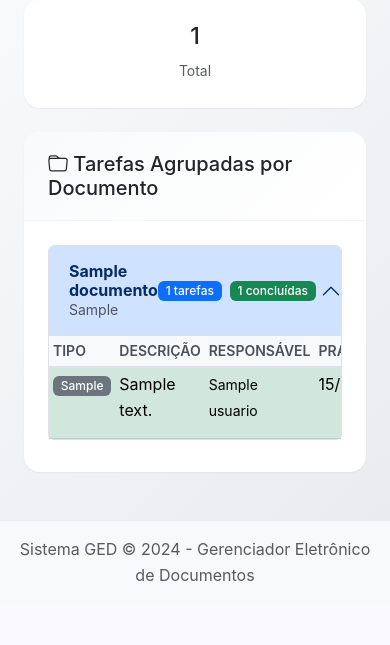
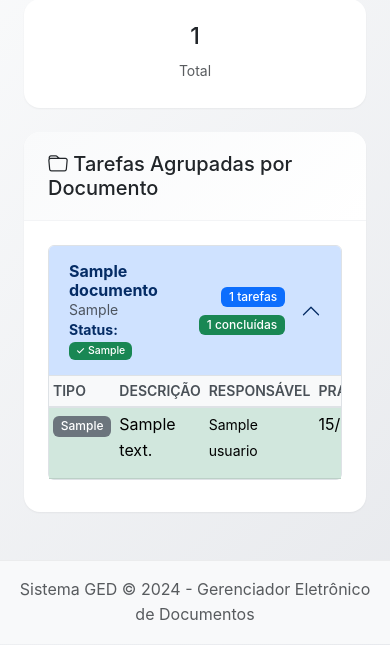
Before and after one commit to febaemanuel/ged, a Flask app: page /tarefas in a window 390 px wide. Shown: the part 894-1539 px from the top of the page. Before the commit the page ends 1475 px from the top, so only its background shows below. Run offline with Flask 3, Linux system fonts and the light colour scheme; a user stored in the database is signed in; tables that the repository leaves empty hold one stand-in row (values such as "Sample post"); some libraries are stand-ins or nearby versions.

Commit message:
FEAT: Adiciona status atual do workflow no header do accordion
Melhoria na visualização de tarefas agrupadas:

1. STATUS ATUAL VISÍVEL
   - Mostra a última tarefa vigente no header do accordion
   - Se tem pendente: mostra a pendente com badge amarelo ⏳
   - Se só tem concluídas: mostra a última concluída com badge verde ✓
   - Exemplo: "Status: ⏳ Validar e Codificar Documento"
   - Exemplo: "Status: ✓ Publicar Documento Aprovado"

2. LÓGICA DE DETECÇÃO
   - Prioridade 1: Tarefa pendente mais urgente (menor prazo)
   - Prioridade 2: Última tarefa concluída (mais recente)
   - Facilita saber em que etapa do workflow está

3. VISUAL MELHORADO
   - Header reorganizado com flexbox
   - Status destacado logo abaixo do código
   - Badges à direita mantidos
   - Layout responsivo

ANTES:
dasds (MAN-PROV-...)
2 tarefas | 2 concluídas

AGORA:
dasds (MAN-PROV-...)
Status: ✓ Publicar Documento Aprovado
2 tarefas | 2 concluídas

Arquivos modificados:
- app/routes/routes_view.py - Detecta tarefa atual
- app/templates/tarefas.html - Exibe status no header

```diff
--- a/app/routes/routes_view.py
+++ b/app/routes/routes_view.py
@@ -518,13 +518,29 @@ def tarefas():
         pendentes = sum(1 for t in tarefas_doc if not t.concluida)
         concluidas = sum(1 for t in tarefas_doc if t.concluida)
 
+        # Determina status atual (última tarefa vigente)
+        # Prioridade: pendente mais urgente, ou última concluída
+        tarefa_atual = None
+        for t in sorted(tarefas_doc, key=lambda x: (x.concluida, x.prazo)):
+            if not t.concluida:
+                tarefa_atual = t
+                break
+
+        if not tarefa_atual and tarefas_doc:
+            # Se não tem pendente, pega a última concluída
+            tarefas_concluidas = [t for t in tarefas_doc if t.concluida]
+            if tarefas_concluidas:
+                tarefa_atual = max(tarefas_concluidas, key=lambda t: t.data_conclusao or t.data_criacao)
+
         grupos_documentos.append({
             'documento': documento,
             'tarefas': sorted(tarefas_doc, key=lambda t: (t.concluida, t.prazo)),
             'total': len(tarefas_doc),
             'pendentes': pendentes,
             'concluidas': concluidas,
-            'tem_pendente': pendentes > 0
+            'tem_pendente': pendentes > 0,
+            'tarefa_atual': tarefa_atual,
+            'status_atual': tarefa_atual.tipo_tarefa if tarefa_atual else 'Sem tarefas'
         })
 
     # Ordena: documentos com pendentes primeiro, depois por número de pendentes
--- a/app/templates/tarefas.html
+++ b/app/templates/tarefas.html
@@ -106,14 +106,27 @@
                                 aria-expanded="{% if loop.first %}true{% else %}false{% endif %}"
                                 aria-controls="collapse{{ grupo.documento.id }}">
                             <div class="d-flex w-100 justify-content-between align-items-center pe-3">
-                                <div>
+                                <div style="flex: 1;">
                                     <strong>{{ grupo.documento.titulo }}</strong>
                                     <br>
                                     <small class="text-muted">
                                         {{ grupo.documento.codigo_provisorio or grupo.documento.codigo_definitivo or grupo.documento.codigo_unico }}
                                     </small>
+                                    <br>
+                                    <small>
+                                        <strong>Status:</strong>
+                                        {% if grupo.tarefa_atual %}
+                                            {% if grupo.tarefa_atual.concluida %}
+                                                <span class="badge bg-success">✓ {{ grupo.status_atual }}</span>
+                                            {% else %}
+                                                <span class="badge bg-warning">⏳ {{ grupo.status_atual }}</span>
+                                            {% endif %}
+                                        {% else %}
+                                            <span class="badge bg-secondary">Sem tarefas</span>
+                                        {% endif %}
+                                    </small>
                                 </div>
-                                <div class="d-flex gap-2">
+                                <div class="d-flex gap-2 flex-wrap justify-content-end" style="max-width: 400px;">
                                     <span class="badge bg-primary">{{ grupo.total }} tarefas</span>
                                     {% if grupo.pendentes > 0 %}
                                     <span class="badge bg-warning">{{ grupo.pendentes }} pendentes</span>
```
